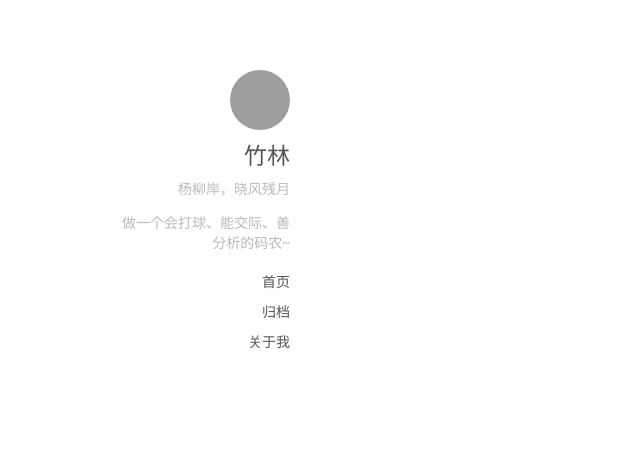
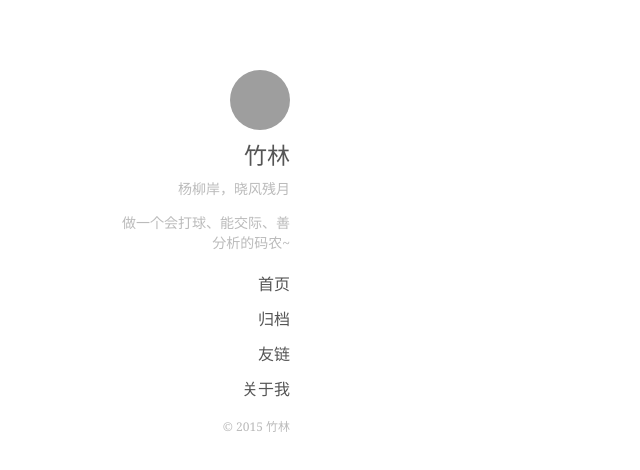
Before and after one commit to imziyang/imziyang.github.io, a plain HTML site: page index.html at #/about in a window 1280 px wide. Shown: the whole page, without its empty margins (0-640 px from the left). Drawn offline with nearby package versions, Linux system fonts and the light colour scheme; some packages are replaced by stand-ins of ours; no server answers; grey boxes are pictures that could not be loaded; a small style sheet from the web is missing.

Commit message:
修改部分样式

```diff
--- a/css/main.css
+++ b/css/main.css
@@ -104,9 +104,15 @@ a:hover{
 }
 .me-nav a {
   display: block;
-  height: 30px;
-  line-height: 30px;
+  font-size: 16px;
+  height: 35px;
+  line-height: 35px;
   text-align: right;
+}
+.me-copyright {
+  margin-top: 10px;
+  font-size: 12px;
+  color: #bbb;
 }
 
 
--- a/index.html
+++ b/index.html
@@ -11,7 +11,7 @@
   <link rel="apple-touch-icon-precomposed" href="http://7u2oci.com1.z0.glb.clouddn.com/avatar.jpg">
   <link rel="stylesheet" href="http://cdn.staticfile.org/normalize/3.0.1/normalize.min.css">
   <link rel="stylesheet" href="http://at.alicdn.com/t/font_1426316655_0120232.css">
-  <link rel="stylesheet" href="./css/main.css">
+  <link rel="stylesheet" href="./css/main.css?v=1">
   <script src="http://apps.bdimg.com/libs/angular.js/1.3.0-beta.8/angular.min.js"></script>
   <script src="http://apps.bdimg.com/libs/angular.js/1.3.0-beta.8/angular-route.min.js"></script>
   <script src="http://apps.bdimg.com/libs/angular.js/1.3.0-beta.8/angular-sanitize.min.js"></script>
@@ -28,9 +28,11 @@
       <!-- <div class="me-qrcode"><img src="http://7u2oci.com1.z0.glb.clouddn.com/qrcode-wx.jpg" alt="我的微信二维码哟~"></div> -->
       <nav class="me-nav">
         <a href="#">首页</a>
-        <a href="">归档</a>
+        <a href="javascript:alert('也并没有做')">归档</a>
+        <a href="javascript:alert('还没有呢，不如把你博客地址拿来吧')">友链</a>
         <a href="#/about">关于我</a>
       </nav>
+      <div class="me-copyright">© 2015 竹林</div>
     </div>
     <div class="main" ng-view></div>
   </div>
```
Also changed, not shown: view/about.html (+2 -1 lines).
